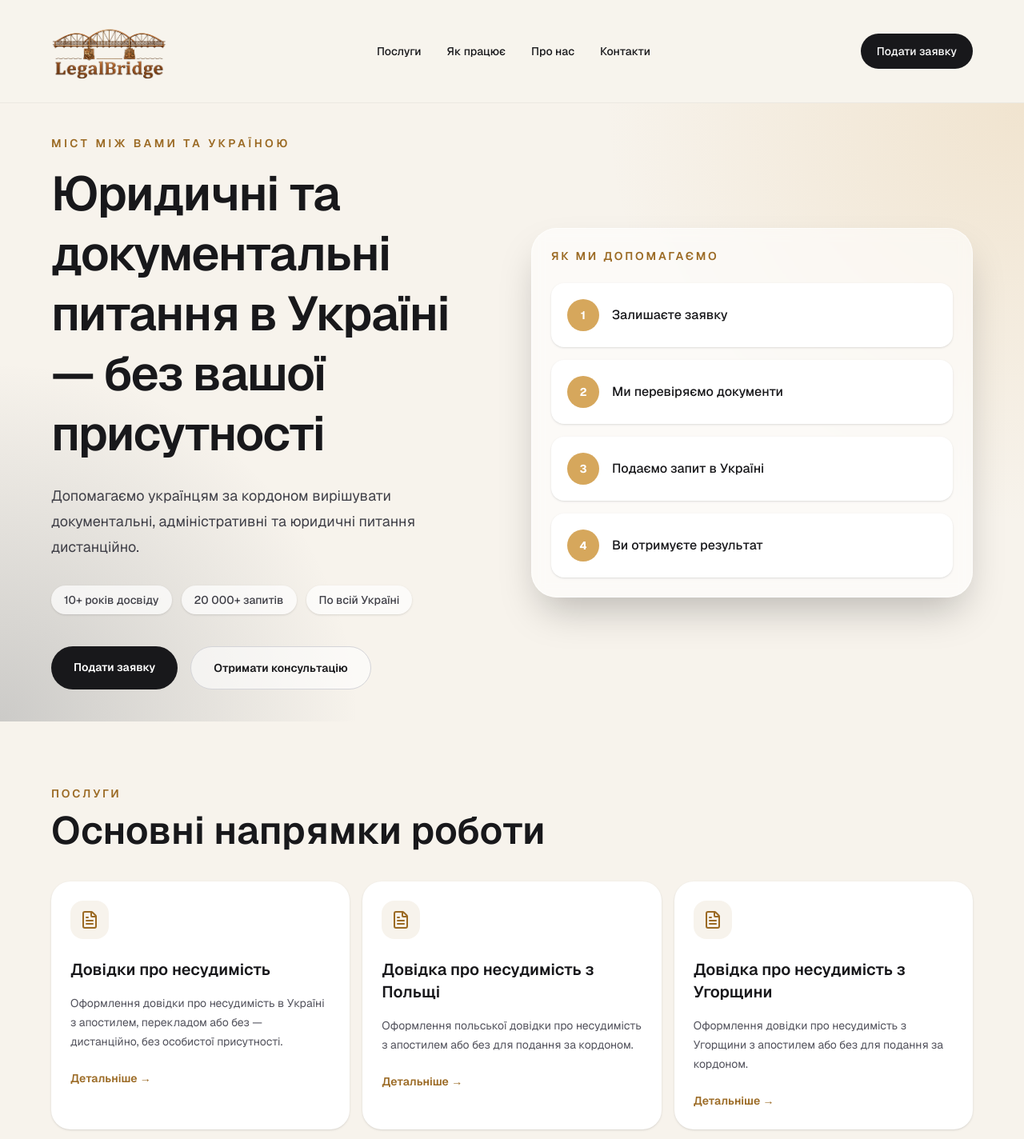
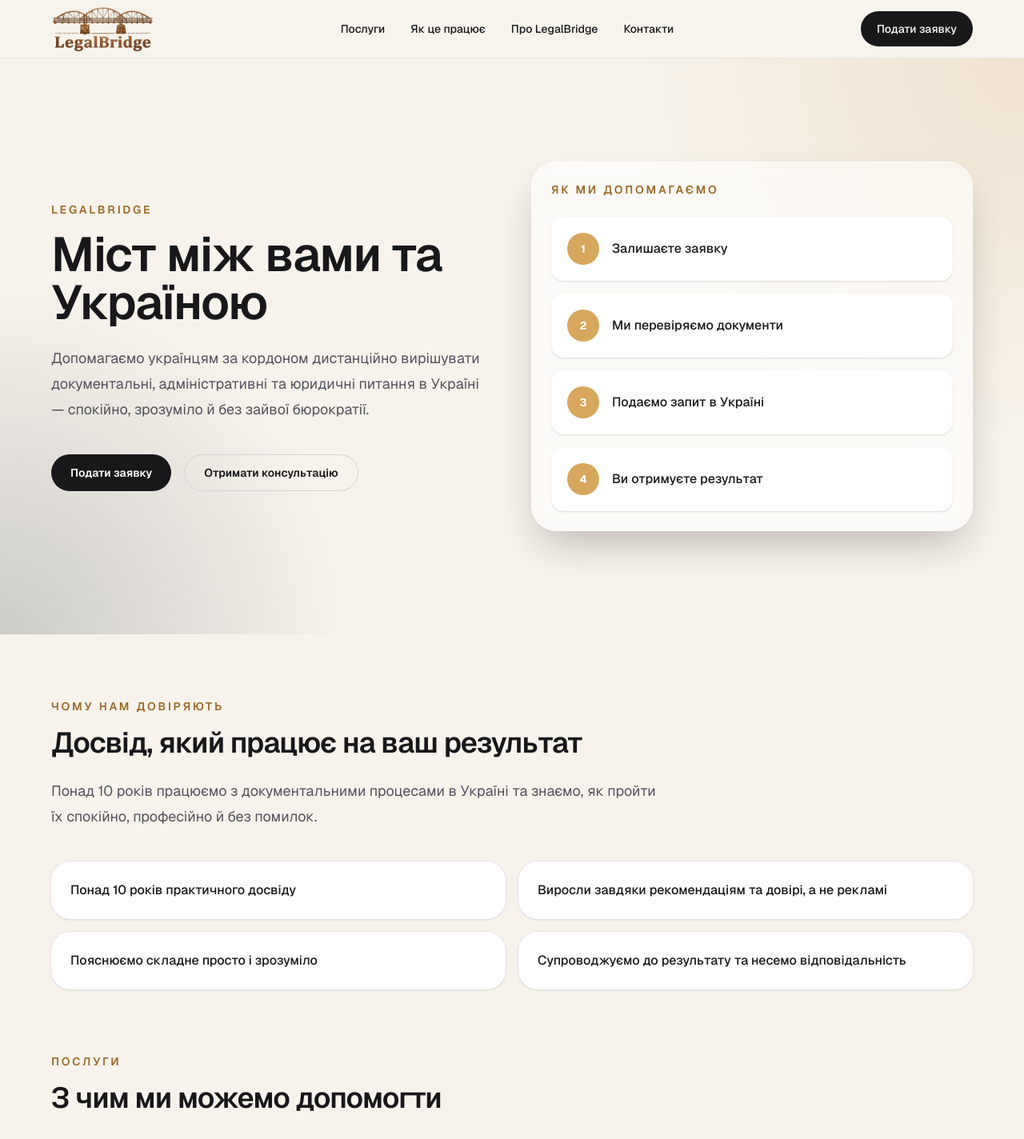
Before and after one commit to LegalBridgeComUa/website, a Next.js app: page / in a window 1280 px wide. Shown: the top 1424 px of the page at 80% size. Built offline with nearby package versions, Linux system fonts and the light colour scheme.

Commit message:
Polish homepage and submit request UX

```diff
--- a/app/page.tsx
+++ b/app/page.tsx
@@ -16,45 +16,38 @@ export default function Home() {
 
         <div className="relative mx-auto grid min-h-[calc(100vh-80px)] max-w-7xl items-center gap-12 px-6 py-10 md:grid-cols-2 md:px-10 lg:px-16">
           <div>
-            <p className="mb-4 text-sm font-semibold uppercase tracking-[0.25em] text-[#9b6a24]">
-              Міст між вами та Україною
+            <p className="text-sm font-semibold uppercase tracking-[0.2em] text-[#9b6a24]">
+              LegalBridge
             </p>
 
-            <h1 className="max-w-3xl text-4xl font-semibold tracking-tight md:text-6xl md:leading-tight">
-              Юридичні та документальні питання в Україні — без вашої
-              присутності
+            <h1 className="mt-4 text-4xl font-semibold tracking-tight md:text-6xl">
+              Міст між вами та Україною
             </h1>
 
-            <p className="mt-6 max-w-2xl text-lg leading-8 text-zinc-700">
-              Допомагаємо українцям за кордоном вирішувати документальні,
-              адміністративні та юридичні питання дистанційно.
+            <p className="mt-6 max-w-2xl text-lg leading-8 text-zinc-600">
+              Допомагаємо українцям за кордоном дистанційно вирішувати документальні,
+              адміністративні та юридичні питання в Україні — спокійно, зрозуміло й без
+              зайвої бюрократії.
             </p>
 
-            <div className="mt-8 flex flex-wrap gap-3 text-sm font-medium text-zinc-700">
-              <span className="rounded-full bg-white/70 px-4 py-2 shadow-sm">
-                10+ років досвіду
-              </span>
-              <span className="rounded-full bg-white/70 px-4 py-2 shadow-sm">
-                20 000+ запитів
-              </span>
-              <span className="rounded-full bg-white/70 px-4 py-2 shadow-sm">
-                По всій Україні
-              </span>
-            </div>
-
             <div className="mt-10 flex flex-col gap-4 sm:flex-row">
-              <a href="/submit-request"
-                className="rounded-full bg-zinc-900 px-7 py-4 text-center text-sm font-semibold text-white transition hover:bg-zinc-800">
+              <a
+                href="/submit-request"
+                className="inline-flex items-center justify-center rounded-full bg-zinc-900 px-6 py-3 text-sm font-semibold text-white transition hover:bg-zinc-800"
+              >
                 Подати заявку
               </a>
-              <a className="rounded-full border border-zinc-300 bg-white/60 px-7 py-4 text-center text-sm font-semibold transition hover:bg-white">
+
+              <a
+                href="/services"
+                className="inline-flex items-center justify-center rounded-full border border-zinc-300 px-6 py-3 text-sm font-semibold text-zinc-900 transition hover:border-zinc-400"
+              >
                 Отримати консультацію
               </a>
             </div>
           </div>
 
           <div
-            id="process"
             className="rounded-[2rem] border border-white/60 bg-white/60 p-6 shadow-2xl backdrop-blur"
           >
             <p className="text-sm font-semibold uppercase tracking-[0.2em] text-[#9b6a24]">
@@ -77,26 +70,66 @@ export default function Home() {
         </div>
       </section>
 
+      <section className="mt-20">
+        <div className="mx-auto max-w-7xl px-6 md:px-10 lg:px-16">
+          <div className="max-w-3xl">
+            <p className="text-sm font-semibold uppercase tracking-[0.2em] text-[#9b6a24]">
+              Чому нам довіряють
+            </p>
+
+            <h2 className="mt-4 text-3xl font-semibold tracking-tight md:text-4xl">
+              Досвід, який працює на ваш результат
+            </h2>
+
+            <p className="mt-6 text-lg leading-8 text-zinc-600">
+              Понад 10 років працюємо з документальними процесами в Україні та знаємо, як пройти їх спокійно, професійно й без помилок.
+            </p>
+          </div>
+
+          <div className="mt-10 grid gap-4 md:grid-cols-2">
+            {[
+              "Понад 10 років практичного досвіду",
+              "Виросли завдяки рекомендаціям та довірі, а не рекламі",
+              "Пояснюємо складне просто і зрозуміло",
+              "Супроводжуємо до результату та несемо відповідальність",
+            ].map((item) => (
+              <div
+                key={item}
+                className="rounded-3xl bg-white p-6 shadow-sm ring-1 ring-zinc-200/70"
+              >
+                <p className="text-base font-medium text-zinc-900">{item}</p>
+              </div>
+            ))}
+          </div>
+        </div>
+      </section>
+
       <section
         id="services"
         className="mx-auto max-w-7xl px-6 py-20 md:px-10 lg:px-16"
       >
-        <div className="max-w-2xl">
+        <div className="max-w-3xl">
           <p className="text-sm font-semibold uppercase tracking-[0.2em] text-[#9b6a24]">
             Послуги
           </p>
-          <h2 className="mt-3 text-3xl font-semibold md:text-5xl">
-            Основні напрямки роботи
+
+          <h2 className="mt-4 text-3xl font-semibold tracking-tight md:text-4xl">
+            З чим ми можемо допомогти
           </h2>
+
+          <p className="mt-6 text-lg leading-8 text-zinc-600">
+            Окремі документи, комплексні запити та супровід процесів в Україні — від приватних звернень до партнерської співпраці.
+          </p>
         </div>
 
         <div className="mt-10 flex snap-x gap-4 overflow-x-auto pb-4 md:grid md:grid-cols-3 md:overflow-visible">
           {getActiveServices().map((service) => {
             const Icon = getIcon(service.icon);
             return (
-              <div
+              <a
                 key={service.contentId}
-                className="min-w-[260px] snap-start rounded-3xl bg-white p-6 shadow-sm transition hover:-translate-y-1 hover:shadow-xl"
+                href={`/services/${service.contentId}`}
+                className="group min-w-[260px] snap-start rounded-3xl bg-white p-6 shadow-sm transition hover:-translate-y-1 hover:shadow-xl"
               >
                 <div className="mb-6 flex h-12 w-12 items-center justify-center rounded-2xl bg-[#f7f3ec]">
                   <Icon className="h-6 w-6 text-[#9b6a24]" />
@@ -105,15 +138,65 @@ export default function Home() {
                 <p className="mt-4 text-sm leading-6 text-zinc-600">
                   {service.shortDescription}
                 </p>
-                <a
-                  href={`/services/${service.contentId}`}
-                  className="mt-6 inline-flex text-sm font-semibold text-[#9b6a24]"
-                >
-                  Детальніше →
-                </a>
-              </div>
+                <div className="mt-6 flex items-center gap-2 text-sm font-semibold text-[#9b6a24]">
+                  <span>Детальніше</span>
+                  <span className="transition group-hover:translate-x-1">→</span>
+                </div>
+              </a>
             );
           })}
+        </div>
+      </section>
+
+      <section id="process" className="scroll-mt-24 mx-auto max-w-7xl px-6 py-24 md:px-10 lg:px-16">
+        <div className="max-w-3xl">
+          <p className="text-sm font-semibold uppercase tracking-[0.2em] text-[#9b6a24]">
+            Як це працює
+          </p>
+
+          <h2 className="mt-4 text-3xl font-semibold tracking-tight md:text-4xl">
+            Простий і зрозумілий процес
+          </h2>
+
+          <p className="mt-6 text-lg leading-8 text-zinc-600">
+            Ми побудували процес так, щоб вам не доводилося розбиратися в деталях
+            самостійно. Пояснюємо, що потрібно, перевіряємо документи та супроводжуємо
+            запит до результату.
+          </p>
+        </div>
+
+        <div className="mt-12 grid gap-6 md:grid-cols-2">
+          {[
+            {
+              step: "01",
+              title: "Ви залишаєте заявку",
+              text: "Коротко описуєте запит і надсилаєте документи в зручному форматі.",
+            },
+            {
+              step: "02",
+              title: "Ми перевіряємо деталі",
+              text: "Уточнюємо, що саме потрібно, перевіряємо документи та пропонуємо оптимальний варіант.",
+            },
+            {
+              step: "03",
+              title: "Беремо процес у роботу",
+              text: "Подаємо запити, супроводжуємо оформлення та контролюємо проходження процесу в Україні.",
+            },
+            {
+              step: "04",
+              title: "Ви отримуєте готові документи",
+              text: "Узгоджуємо найзручніший спосіб доставки: по Україні, за кордон, через перевізників, поштою або з отриманням у Братиславі.",
+            },
+          ].map((item) => (
+            <div
+              key={item.step}
+              className="rounded-3xl bg-white p-6 shadow-sm ring-1 ring-zinc-200/70"
+            >
+              <p className="text-sm font-semibold text-[#9b6a24]">{item.step}</p>
+              <h3 className="mt-3 text-xl font-semibold">{item.title}</h3>
+              <p className="mt-4 text-sm leading-7 text-zinc-600">{item.text}</p>
+            </div>
+          ))}
         </div>
       </section>
 
@@ -148,8 +231,11 @@ export default function Home() {
           тисяч успішно вирішених запитів. Тепер ми робимо цей сервіс доступним
           публічно.
         </p>
-        <a className="mt-10 inline-flex rounded-full bg-zinc-900 px-8 py-4 text-sm font-semibold text-white transition hover:bg-zinc-800">
-          Почати консультацію
+        <a
+          href="/submit-request"
+          className="mt-10 inline-flex rounded-full bg-zinc-900 px-8 py-4 text-sm font-semibold text-white transition hover:bg-zinc-800"
+        >
+          Подати заявку
         </a>
       </section>
     </main>
--- a/components/Footer.tsx
+++ b/components/Footer.tsx
@@ -6,49 +6,79 @@ export default function Footer() {
       id="contacts"
       className="border-t border-black/5 bg-white px-6 py-12 md:px-10 lg:px-16"
     >
-      <div className="mx-auto grid max-w-7xl gap-10 md:grid-cols-3">
+      <div className="mx-auto max-w-7xl">
+        <div className="grid gap-10 md:grid-cols-3">
           <div>
             <Image
-            src="/logo-main.png"
+              src="/logo-lb.png"
               alt="LegalBridge"
               width={160}
               height={60}
-            className="h-auto w-32"
+              className="mx-auto h-auto w-80 md:mx-0"
             />
-          <p className="mt-4 max-w-sm text-sm leading-6 text-zinc-600">
-            LegalBridge — сервіс представництва в Україні для українців, які перебувають за кордоном, з питань документів, права та дистанційного супроводу.
+
+            <p className="mt-4 text-sm font-medium text-zinc-900">
+              Міст між вами та Україною
             </p>
+
+            <p className="mt-3 max-w-sm text-sm leading-6 text-zinc-600">
+              Допомагаємо дистанційно вирішувати документальні,
+              адміністративні та юридичні питання в Україні — спокійно,
+              зрозуміло й професійно.
+            </p>
+          </div>
+
+          <div>
+            <h3 className="text-sm font-semibold uppercase tracking-[0.18em] text-zinc-500">
+              Навігація
+            </h3>
+
+            <div className="mt-4 space-y-2 text-sm text-zinc-700">
+              <a href="/services" className="block transition hover:text-[#9b6a24]">
+                Послуги
+              </a>
+              <a href="/#process" className="block transition hover:text-[#9b6a24]">
+                Як це працює
+              </a>
+              <a href="/#about" className="block transition hover:text-[#9b6a24]">
+                Про LegalBridge
+              </a>
+              <a
+                href="/submit-request"
+                className="block transition hover:text-[#9b6a24]"
+              >
+                Подати заявку
+              </a>
+            </div>
           </div>
 
           <div>
             <h3 className="text-sm font-semibold uppercase tracking-[0.18em] text-zinc-500">
               Контакти
             </h3>
+
             <div className="mt-4 space-y-2 text-sm text-zinc-700">
               <p>Ужгород, Україна</p>
-            <p>admin@legalbridge.com.ua</p>
-            <p>Telegram / Viber / WhatsApp</p>
+              <a
+                href="mailto:admin@legalbridge.com.ua"
+                className="block transition hover:text-[#9b6a24]"
+              >
+                admin@legalbridge.com.ua
+              </a>
+              <a
+                href="tel:+380995057733"
+                className="block transition hover:text-[#9b6a24]"
+              >
+                +380 99 505 77 33
+              </a>
+
+              <p>Telegram · Viber · WhatsApp</p>
+            </div>
           </div>
         </div>
 
-        <div>
-          <h3 className="text-sm font-semibold uppercase tracking-[0.18em] text-zinc-500">
-            Навігація
-          </h3>
-          <div className="mt-4 space-y-2 text-sm text-zinc-700">
-            <a href="/services" className="block hover:text-[#9b6a24]">
-              Послуги
-            </a>
-            <a href="/#about" className="block hover:text-[#9b6a24]">
-              Про нас
-            </a>
-            <a href="/#contacts" className="block hover:text-[#9b6a24]">
-              Контакти
-            </a>
-            <a href="/submit-request" className="block hover:text-[#9b6a24]">
-              Подати заявку
-            </a>
-          </div>
+        <div className="mt-10 border-t border-black/5 pt-6 text-sm text-zinc-500">
+          © {new Date().getFullYear()} LegalBridge. Усі права захищені.
         </div>
       </div>
     </footer>
--- a/components/Header.tsx
+++ b/components/Header.tsx
@@ -7,14 +7,14 @@ export default function Header() {
     const [isOpen, setIsOpen] = useState(false);
     return (
         <header className="sticky top-0 z-50 border-b border-black/5 bg-[#f7f3ec]/90 backdrop-blur-xl">
-            <div className="mx-auto flex max-w-7xl items-center justify-between px-6 py-4 md:px-10 lg:px-16">
+            <div className="mx-auto flex max-w-7xl items-center justify-between px-6 py-1 md:px-10 lg:px-16">
                 <a className="flex items-center gap-3" href="/">
                 <Image
-                    src="/logo-main.png"
+                    src="/logo-lb.png"
                     alt="LegalBridge"
                     width={140}
                     height={50}
-                    className="h-auto w-28 md:w-36"
+                    className="h-auto w-24 md:w-32"
                 />
                 </a>
 
@@ -23,10 +23,10 @@ export default function Header() {
                     Послуги
                 </a>
                 <a href="/#process" className="transition hover:text-[#9b6a24]">
-                    Як працює
+                    Як це працює
                 </a>
                 <a href="/#about" className="transition hover:text-[#9b6a24]">
-                    Про нас
+                    Про LegalBridge
                 </a>
                 <a href="/#contacts" className="transition hover:text-[#9b6a24]">
                     Контакти
@@ -54,10 +54,10 @@ export default function Header() {
                         Послуги
                     </a>
                     <a href="/#process" onClick={() => setIsOpen(false)}>
-                        Як працює
+                        Як це працює
                     </a>
                     <a href="/#about" onClick={() => setIsOpen(false)}>
-                        Про нас
+                        Про LegalBridge
                     </a>
                     <a href="/#contacts" onClick={() => setIsOpen(false)}>
                         Контакти
```
Also changed, not shown: app/submit-request/page.tsx (+60 -35 lines), public/logo-lb.png, public/logo-main.png. Lines whose indentation alone changed are shown as unchanged.
